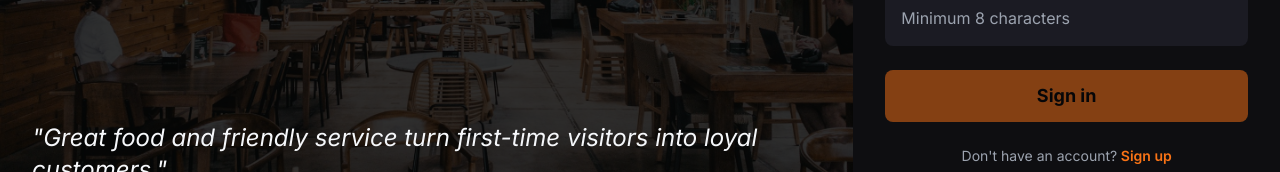
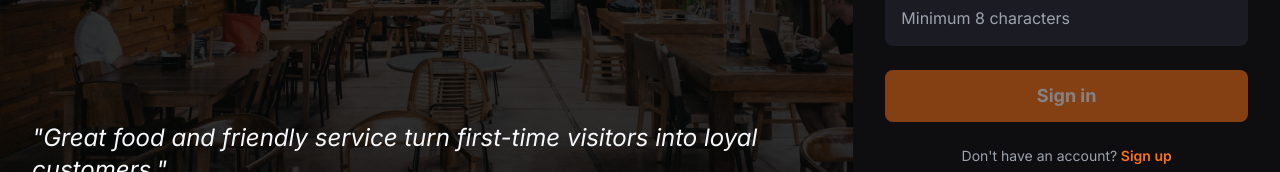
Before and after one commit to gillpann/pos-restaurant-frontend, a React (Vite) app: page /auth in a window 1280 px wide. Shown: the part 486-658 px from the top of the page. Built offline with nearby package versions, Linux system fonts and the light colour scheme; no server answers.

Commit message:
chore: update color button

```diff
--- a/src/components/auth/Login.jsx
+++ b/src/components/auth/Login.jsx
@@ -76,7 +76,7 @@ const Login = () => {
             </div>
 
             <button type='submit' disabled={!formData.email || !formData.password}
-            className="w-full mt-6 py-3 text-lg rounded-lg font-bold
+            className="w-full mt-6 py-3 text-lg rounded-lg font-bold text-text-main
             bg-primary hover:bg-primary-hover disabled:opacity-50 disabled:cursor-not-allowed"
             >
                 Sign in
```
